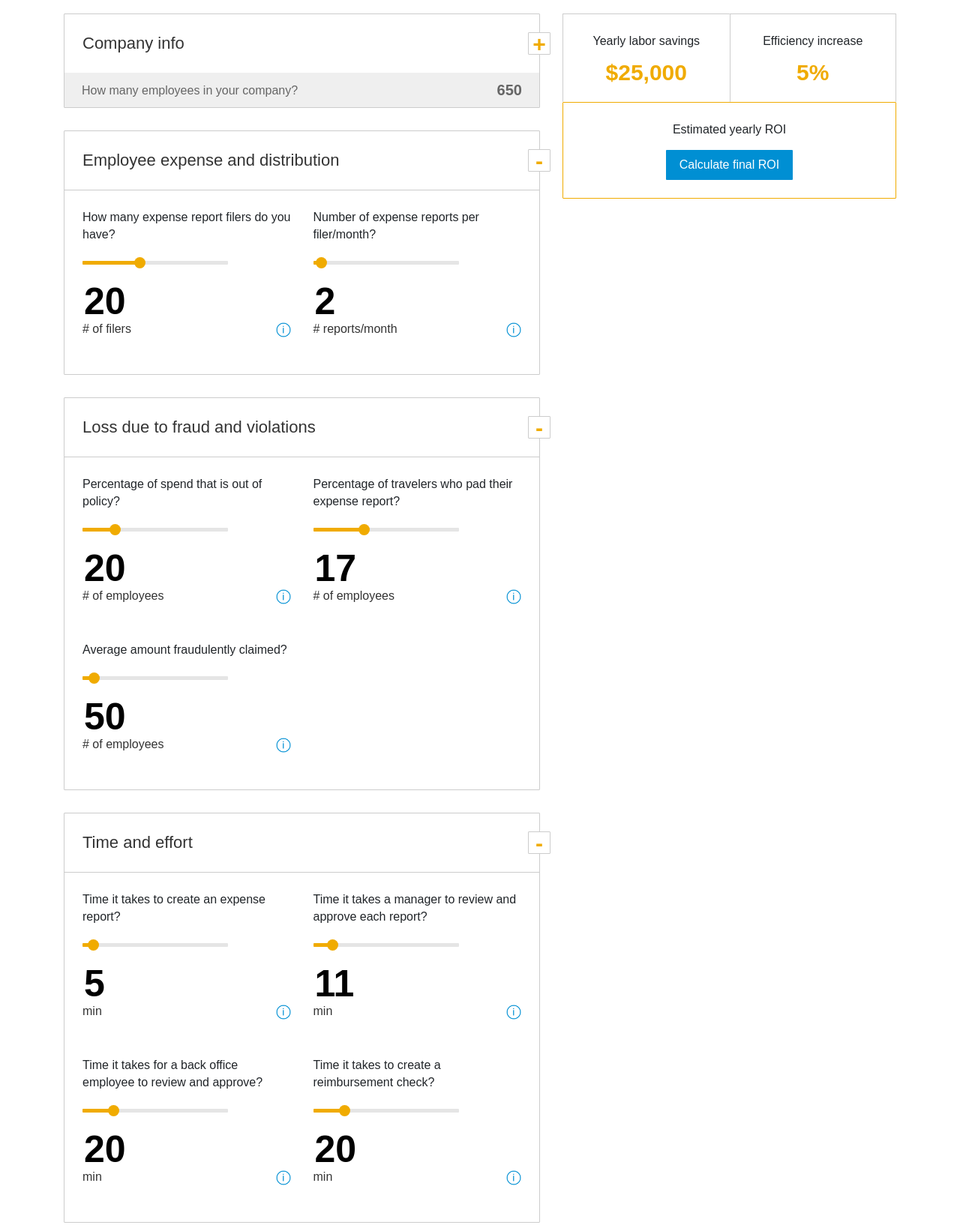
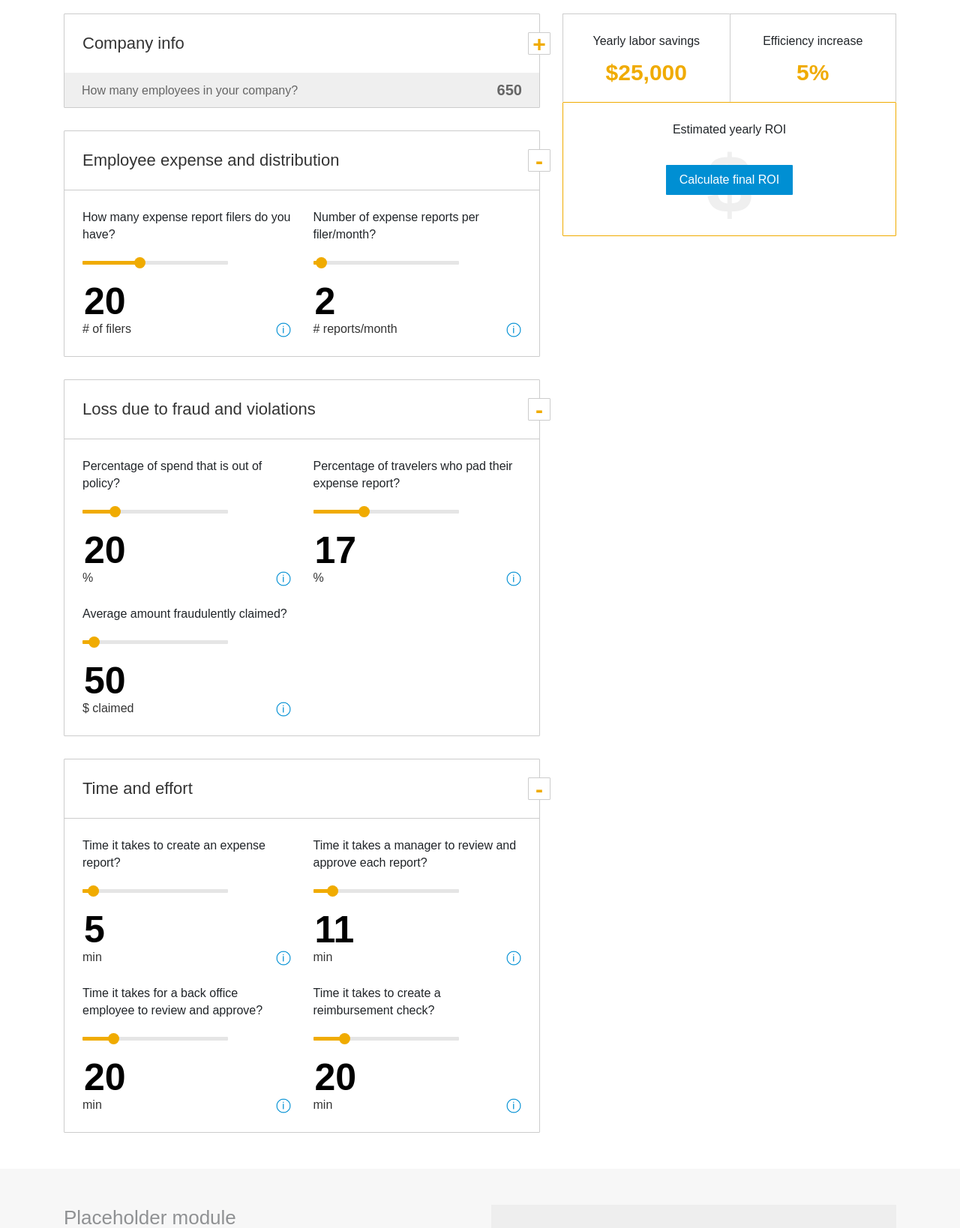
Before and after one commit to eclajambe/roi-calculator, a PHP site: page /expense-roi-landing-uncookied.phtml in a window 1280 px wide. Shown: the part 334-1972 px from the top of the page at 75% size. Run offline with PHP 8.4, Linux system fonts and the light colour scheme; data that the repository does not hold is empty; some libraries are stand-ins or nearby versions.

Commit message:
Tidying up

```diff
--- a/css/custom.css
+++ b/css/custom.css
@@ -291,6 +291,22 @@ body.disable-input .panel-heading .panel-title a:after {
     content: '';
     display: table;
 }
+.currency-bg {
+	position: relative;
+	padding: 20px 0 30px;
+}
+.currency-bg:before {
+    content: '$';
+    font-size: 110px;
+    position: absolute;
+    top: 50%;
+    left: 50%;
+    transform: translate(-50%,-50%);
+    font-weight: bold;
+    color: #efefef;
+    z-index: -1;
+}
+
 
 .reverse-collapse {
 	background-color: #EFEFEF;
--- a/expense-roi-landing-uncookied.phtml
+++ b/expense-roi-landing-uncookied.phtml
@@ -29,7 +29,7 @@
                                     </h3>
                                 </div>
                                 <div id="collapseOne" class="panel-collapse collapse in" role="tabpanel" aria-labelledby="headingOne">
-                                    <div class="row px-4 pb-4">
+                                    <div class="row px-4">
 
         								<?php echo question(
                                                 1, // Wrap in BS column? (bool)
@@ -73,7 +73,7 @@
                                 </div>
                                 <div id="collapseTwo" class="panel-collapse collapse show" role="tabpanel" aria-labelledby="headingTwo">
 
-                                    <div class="row px-4 pb-4">
+                                    <div class="row px-4">
 
         								<?php echo question(
                                                 1, // Wrap in BS column? (bool)
@@ -139,7 +139,7 @@
                                 </div>
                                 <div id="collapseThree" class="panel-collapse collapse show" role="tabpanel" aria-labelledby="headingThree">
 
-                                     <div class="row px-4 pb-4">
+                                     <div class="row px-4">
 
         								<?php echo question(
                                                 1, // Wrap in BS column? (bool)
@@ -148,7 +148,7 @@
         										'100', // max
         										'1', // step
         										'20', // value
-        										'# of employees', // unit
+        										'%', // unit
                                                 'out_of_spend_percent' // id
         									);
         								?>
@@ -160,14 +160,14 @@
         										'50', // max
         										'1', // step
         										'17', // value
-        										'# of employees', // unit
+        										'%', // unit
                                                 'report_pad_percent' // id
         									);
         								?>
 
                                     </div><!--// .row -->
 
-                                    <div class="row px-4 pb-4">
+                                    <div class="row px-4">
 
         								<?php echo question(
                                                 1, // Wrap in BS column? (bool)
@@ -176,7 +176,7 @@
         										'1000', // max
         										'1', // step
         										'50', // value
-        										'# of employees', // unit
+        										'$ claimed', // unit
                                                 'fraud_average' // id
         									);
         								?>
@@ -230,7 +230,7 @@
                                 </div>
                                 <div id="collapseFour" class="panel-collapse collapse show" role="tabpanel" aria-labelledby="headingFour">
 
-                                    <div class="row px-4 pb-4">
+                                    <div class="row px-4">
 
         								<?php echo question(
                                                 1, // Wrap in BS column? (bool)
@@ -258,7 +258,7 @@
 
                                     </div><!--// .row -->
 
-                                    <div class="row px-4 pb-4">
+                                    <div class="row px-4">
 
         								<?php echo question(
                                                 1, // Wrap in BS column? (bool)
@@ -295,7 +295,7 @@
                                             <p>Time it takes to create an expense report?</p>
                                         </div><!--// .col-sm-10 -->
                                         <div class="col-sm-2 text-right">
-                                            <span id="extra-out_of_spend_percent" class="collapsed-value">5</span>
+                                            <span id="extra-expense_time" class="collapsed-value">5</span>
                                         </div><!--// .col-sm-2 -->
                                     </div><!--// .row -->
 
@@ -304,7 +304,7 @@
                                             <p>Time it takes a manager to review and approve each report?</p>
                                         </div><!--// .col-sm-10 -->
                                         <div class="col-sm-2 text-right">
-                                            <span id="extra-report_pad_percent" class="collapsed-value">11</span>
+                                            <span id="extra-review_time" class="collapsed-value">11</span>
                                         </div><!--// .col-sm-2 -->
                                     </div><!--// .row -->
 
@@ -313,7 +313,7 @@
                                             <p>Time it takes for a back office employee to review and approve?</p>
                                         </div><!--// .col-sm-10 -->
                                         <div class="col-sm-2 text-right">
-                                            <span id="extra-fraud_average" class="collapsed-value">20</span>
+                                            <span id="extra-back_employee_time" class="collapsed-value">20</span>
                                         </div><!--// .col-sm-2 -->
                                     </div><!--// .row -->
 
@@ -322,7 +322,7 @@
                                             <p>Time it takes to create a reimbursement check?</p>
                                         </div><!--// .col-sm-10 -->
                                         <div class="col-sm-2 text-right">
-                                            <span id="extra-fraud_average" class="collapsed-value">20</span>
+                                            <span id="extra-reimbursement_time" class="collapsed-value">20</span>
                                         </div><!--// .col-sm-2 -->
                                     </div><!--// .row -->
 
--- a/helpers/helpers.php
+++ b/helpers/helpers.php
@@ -18,7 +18,6 @@ function question($colWrap, $question, $min, $max, $step, $value, $unit, $id='')
 
 	$colWrap = ($colWrap == true ) ? 'col-xs-12 col-sm-6 col-md-6 pb-4' : '';
 
-	// TODO: is "js-amount-input" necessary?
 	$data  = '<div class="' . $colWrap . '">';
 	$data .= '  <div id="q-container-'.$id.'">';
 	$data .= 	'<p>' . $question . '</p>';
--- a/inc/sidebar-results.inc
+++ b/inc/sidebar-results.inc
@@ -8,7 +8,7 @@
                                 <div id="labor-savings" class="col-md-12 col-lg-6 text-center">
                                     <div class="border--lt-grey eq-height p-4 br-0 bb-0 r-tl">
                                         <p>Yearly labor savings</p>
-                                        <span id="final_score" class="value-number sm gold-text">25,000</span>
+                                        <span id="final_score" class="value-number sm gold-text">$25,000</span>
                                     </div><!--// .border--lt-grey -->
                                 </div><!--// .col-md-12.col-lg-6-->
 
--- a/index.phtml
+++ b/index.phtml
@@ -13,7 +13,7 @@
 
                    <div class="col-sm-8 text-center">
                         <h4>Your experience with the ROI calculator will differ based on whether you have previously fill out a form on concur.com</h4>
-                        <h5>Please choose your experience below:</h5>
+                        <h5>This screen is for demo purposes only. Please choose your experience below: </h5>
                     </div><!--// .col-sm -->
 
                 </div><!--// .row -->
```
Also changed, not shown: expense-roi-landing-results.phtml (+9 -9 lines).
